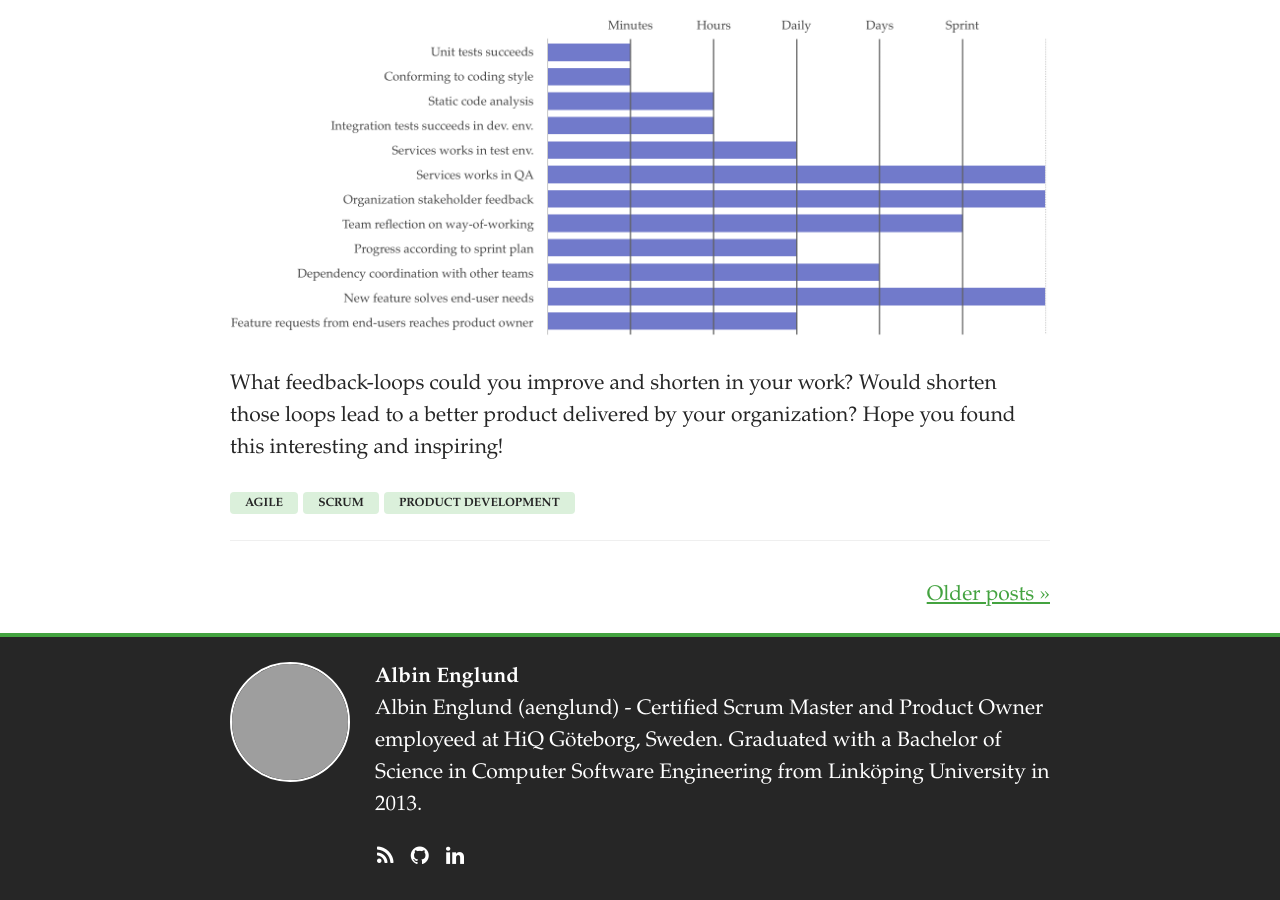
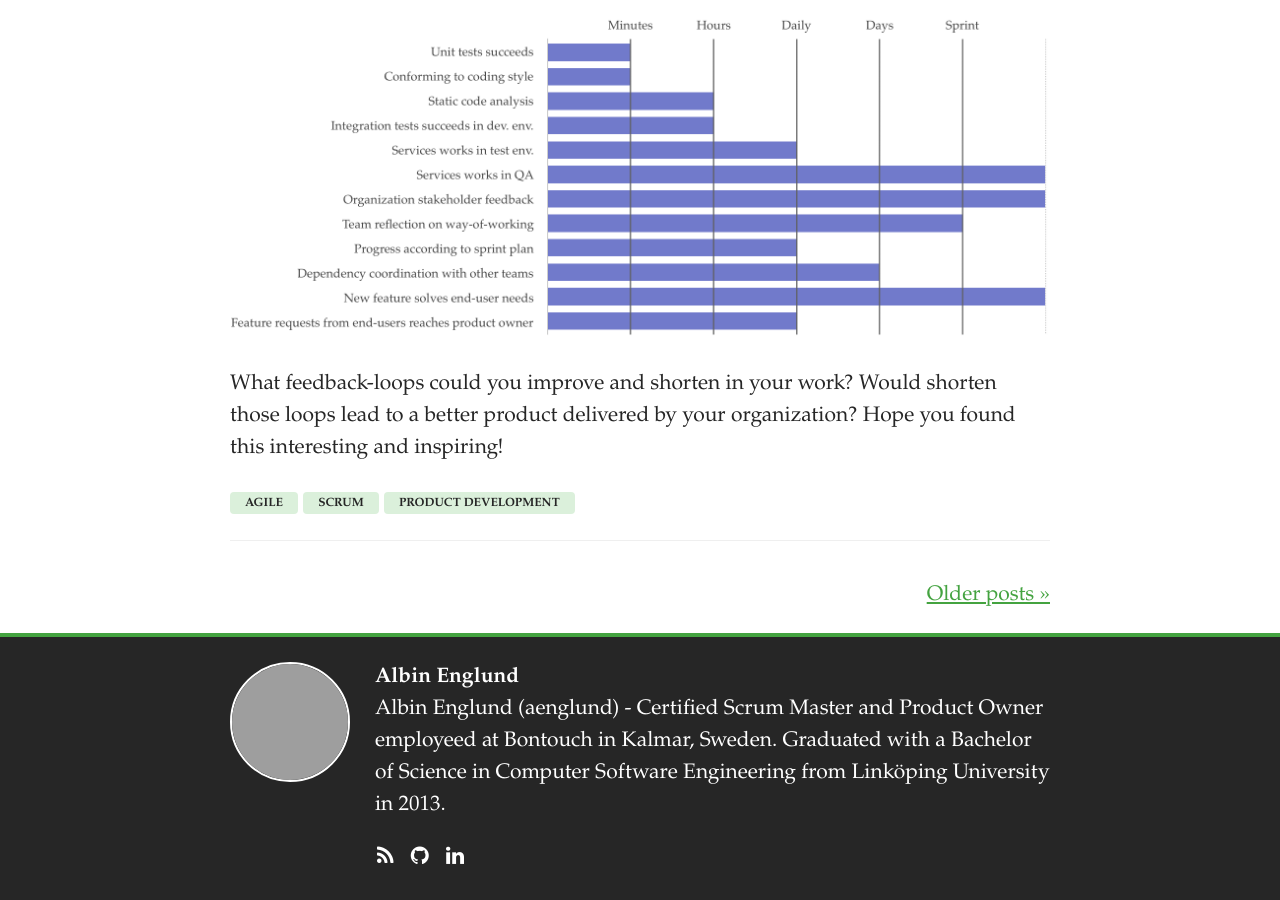
Before and after one commit to aenglund/aenglund.github.io, a Jekyll site: the page built from index.html, in a window 1280 px wide and 900 px high, scrolled down 14085 px. Built offline with Jekyll 4.4.1, drawn with Linux system fonts in a browser that asks for light colours; the list of posts is cut into pages by our own code; grey boxes are pictures that could not be loaded.

Commit message:
Updated employment

```diff
--- a/_config.yml
+++ b/_config.yml
@@ -3,7 +3,7 @@
 author: Albin Englund
 username: aenglund
 email: mail@albinenglund.com
-description: "Albin Englund (aenglund) - Certified Scrum Master and Product Owner employeed at HiQ Göteborg, Sweden. Graduated with a Bachelor of Science in Computer Software Engineering from Linköping University in 2013."
+description: "Albin Englund (aenglund) - Certified Scrum Master and Product Owner employeed at Bontouch in Kalmar, Sweden. Graduated with a Bachelor of Science in Computer Software Engineering from Linköping University in 2013."
 baseurl: ""
 url: "http://blog.albinenglund.com"
 paginate: 5
```
